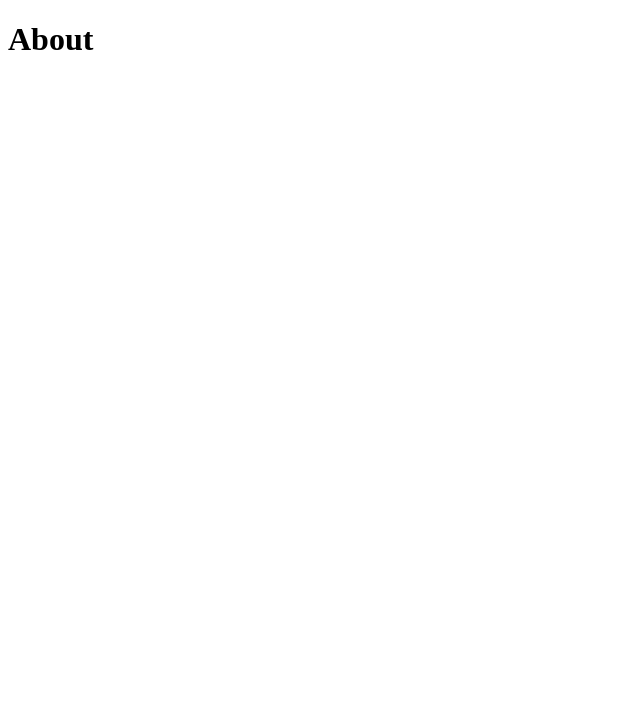
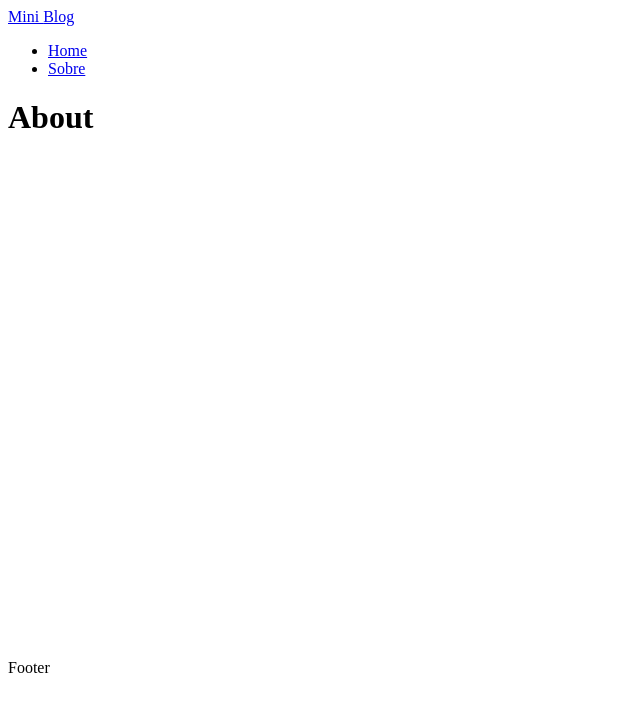
Before and after one commit to alexandrerogeriosn93/project-react-miniblog, a React (Vite) app: page /about in a window 1280 px wide. Shown: the top 712 px of the page, without its empty margins (0-640 px from the left). Built offline with nearby package versions, Linux system fonts and the light colour scheme.

Commit message:
feat: create component Navbar

```diff
--- a/src/App.jsx
+++ b/src/App.jsx
@@ -1,6 +1,8 @@
 import { BrowserRouter, Navigate, Route, Routes } from "react-router-dom";
 
 import "./App.css";
+import Footer from "./components/Footer";
+import Navbar from "./components/Navbar";
 import About from "./pages/About/About";
 import Home from "./pages/Home/Home";
 
@@ -8,12 +10,14 @@ function App() {
   return (
     <div className="App">
       <BrowserRouter>
+        <Navbar />
         <div className="container">
           <Routes>
             <Route path="/" element={<Home />} />
             <Route path="/about" element={<About />} />
           </Routes>
         </div>
+        <Footer />
       </BrowserRouter>
     </div>
   );
--- /dev/null
+++ b/src/components/Footer.jsx
@@ -0,0 +1,7 @@
+import styles from "./Footer.module.css";
+
+const Footer = () => {
+  return <div>Footer</div>;
+};
+
+export default Footer;
--- /dev/null
+++ b/src/components/Navbar.jsx
@@ -0,0 +1,23 @@
+import { NavLink } from "react-router-dom";
+
+import styles from "./Navbar.module.css";
+
+const Navbar = () => {
+  return (
+    <nav>
+      <NavLink to="/">
+        Mini <span>Blog</span>
+      </NavLink>
+      <ul>
+        <li>
+          <NavLink to="/">Home</NavLink>
+        </li>
+        <li>
+          <NavLink to="/about">Sobre</NavLink>
+        </li>
+      </ul>
+    </nav>
+  );
+};
+
+export default Navbar;
```
Also changed, not shown: src/components/Footer.module.css (added), src/components/Navbar.module.css (added).
